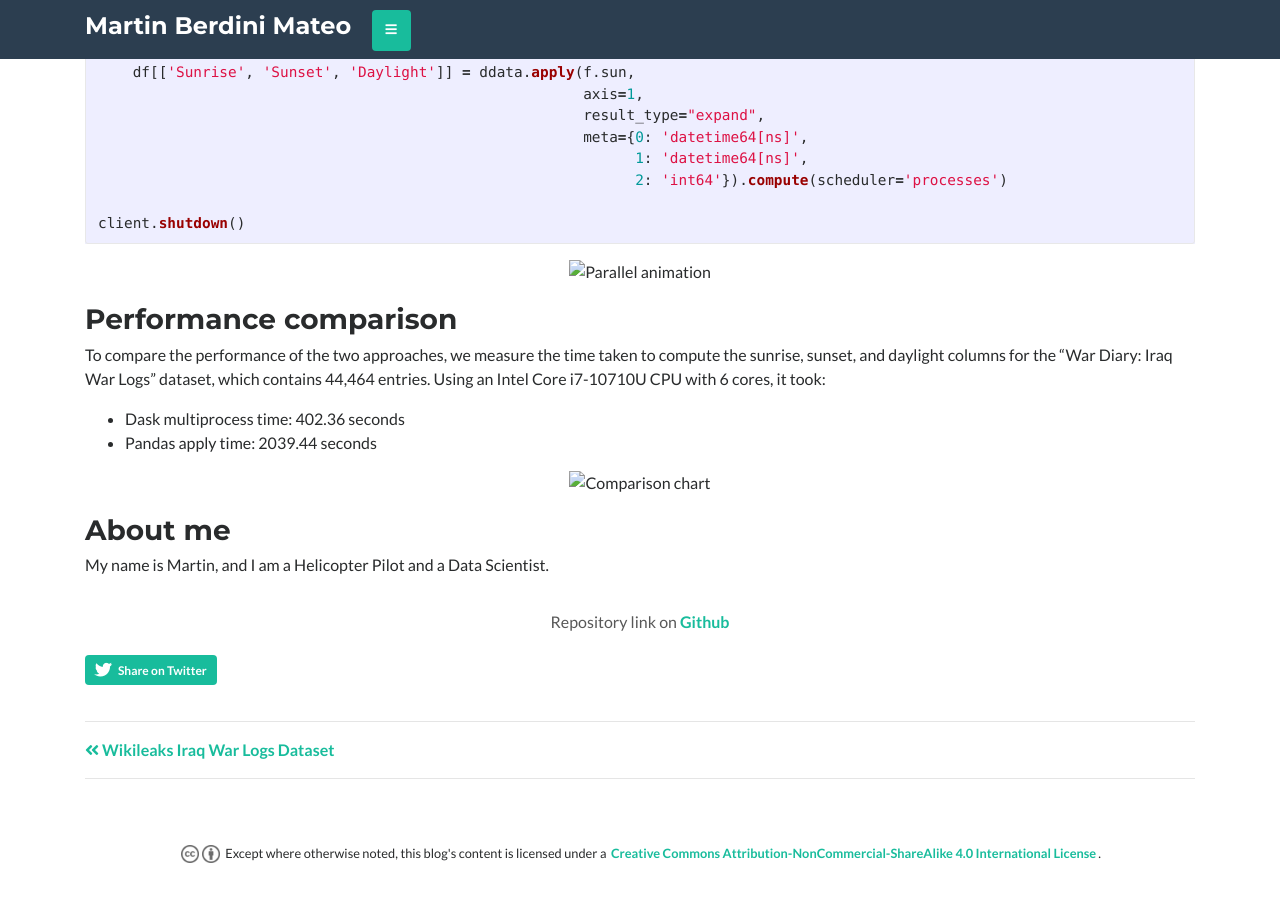
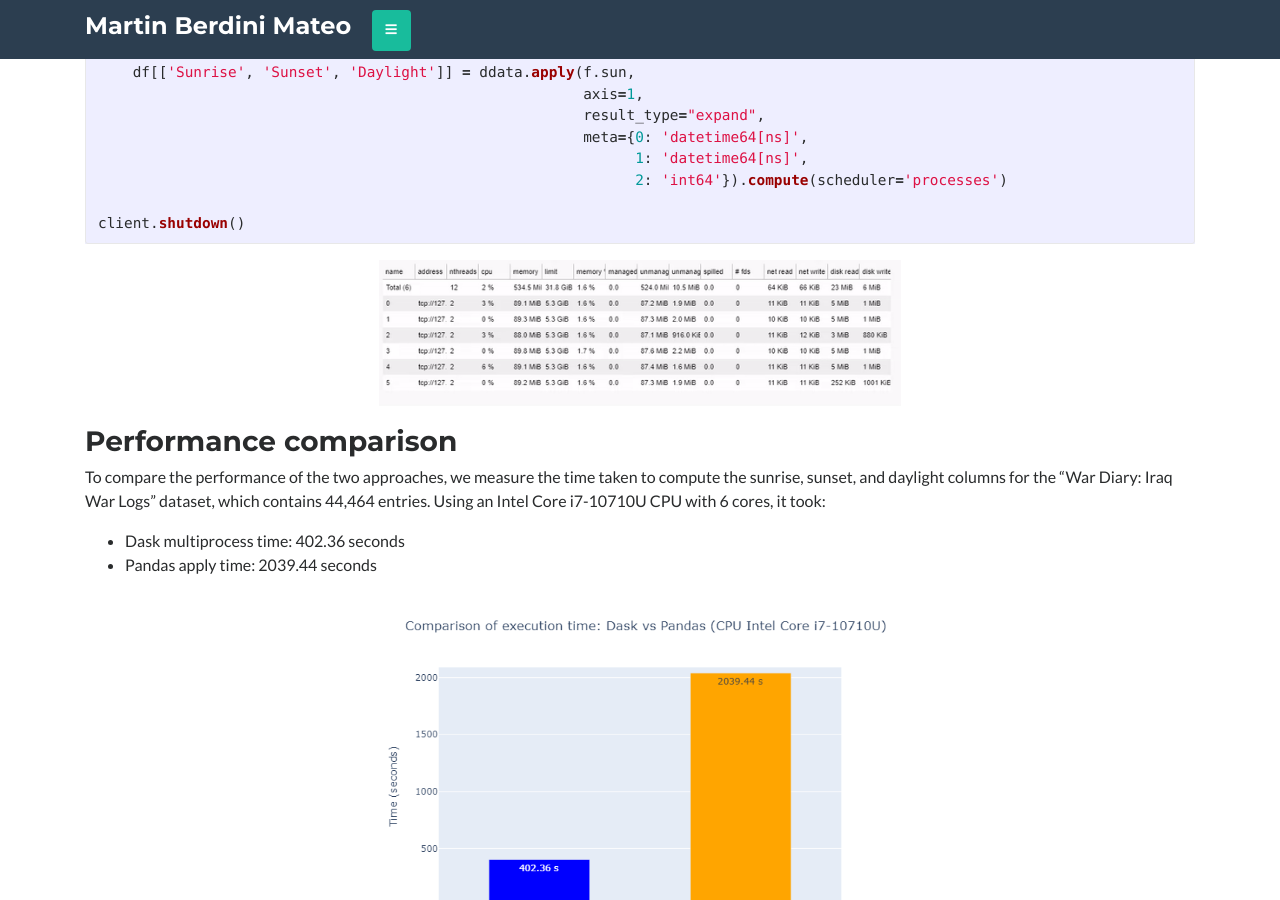
Before and after one commit to chiflmas/chiflmas.github.io, a Jekyll site: the page built from _posts/2024-08-07-iraq_data_viz.md, in a window 1280 px wide and 900 px high, scrolled down 3410 px. Built offline with Jekyll 4.4.1, drawn with Linux system fonts in a browser that asks for light colours; nearby versions of some CDN libraries; comment, search, counter and statistics services are not loaded.

Commit message:
add post

````diff
--- a/_posts/2024-08-07-iraq_data_viz.md
+++ b/_posts/2024-08-07-iraq_data_viz.md
@@ -193,7 +193,7 @@ client.shutdown()
 ```
 
 <span class="image-center">
-    ![Parallel animation](img/posts/irq_dask/parallel_animation.gif){:class="image-2"}
+    ![Parallel animation](/img/posts/irq_dask/parallel_animation.gif){:class="image-2"}
 </span>
 
 ### Performance comparison
@@ -206,7 +206,7 @@ columns for the "War Diary: Iraq War Logs" dataset, which contains 44,464 entrie
 * Pandas apply time: 2039.44 seconds
 
 <span class="image-center">
-    ![Comparison chart](img/posts/irq_dask/dask_barchart.png){:class="image-2"}
+    ![Comparison chart](/img/posts/irq_dask/dask_barchart.png){:class="image-2"}
 </span>
 
 ### About me
````
